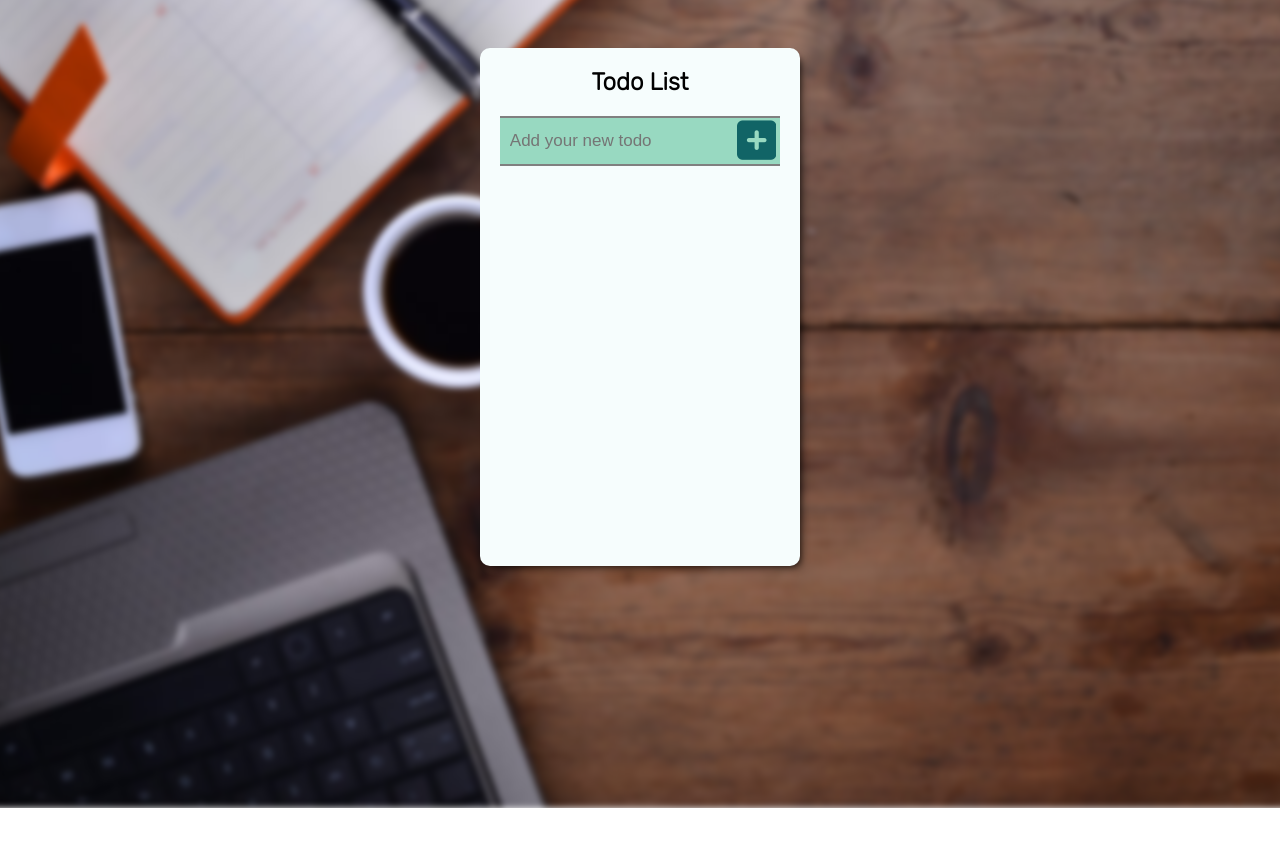
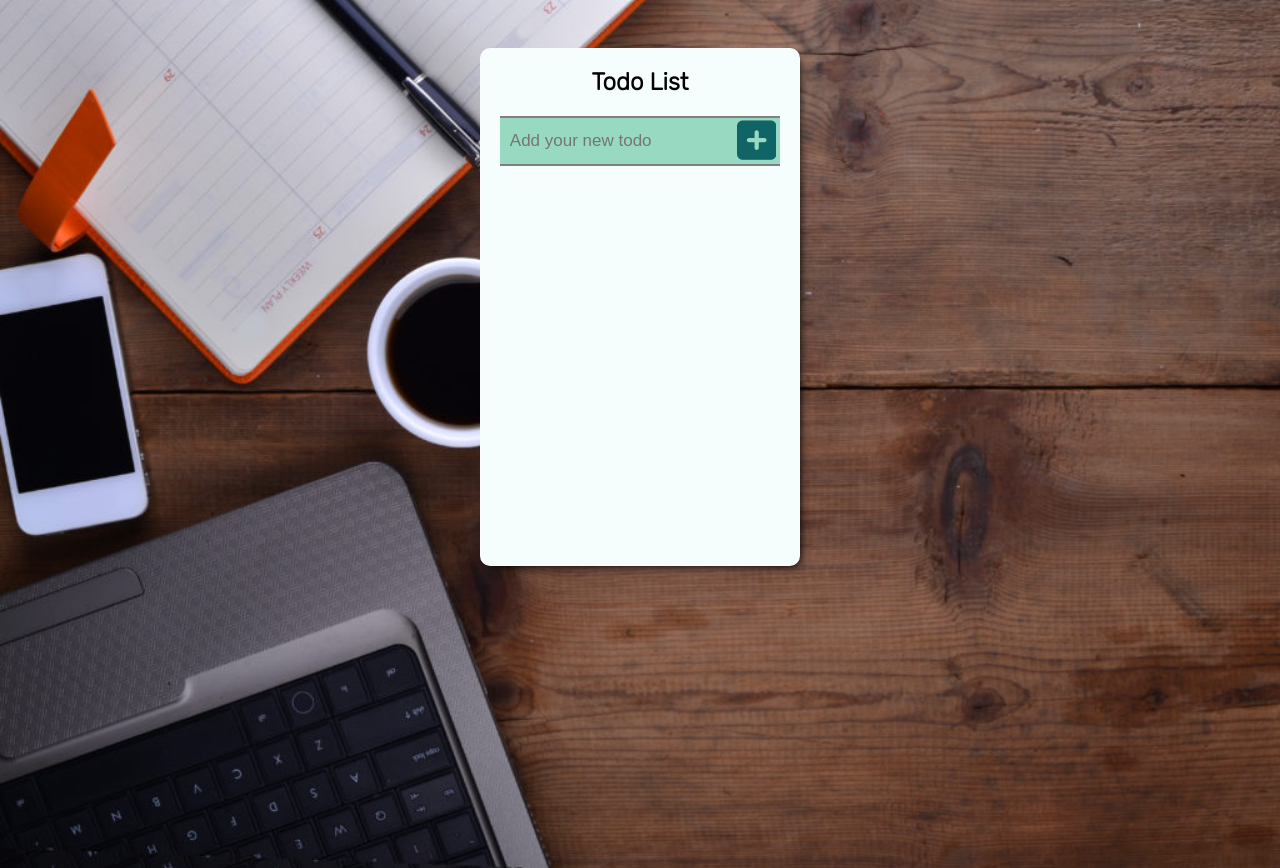
Before and after one commit to ipjayawick/TodoList-with-html-css, a plain HTML site: page index.html in a window 1280 px wide. Shown: the part 62-930 px from the top of the page. Before the commit the page ends 870 px from the top, so only its background shows below. Drawn offline with Linux system fonts and the light colour scheme.

Commit message:
nothing much

```diff
--- a/styles.css
+++ b/styles.css
@@ -28,11 +28,10 @@ body .img {
     background-position: center center;
     height: 110%;
     position: absolute;
-    left: -10px;
-    right: -10px;
-    top: -10px;
+    left: 0px;
+    right: 0px;
     z-index: -1;
-    filter: blur(3px);
+    filter: blur(0px);
 }
 
 p {
```
